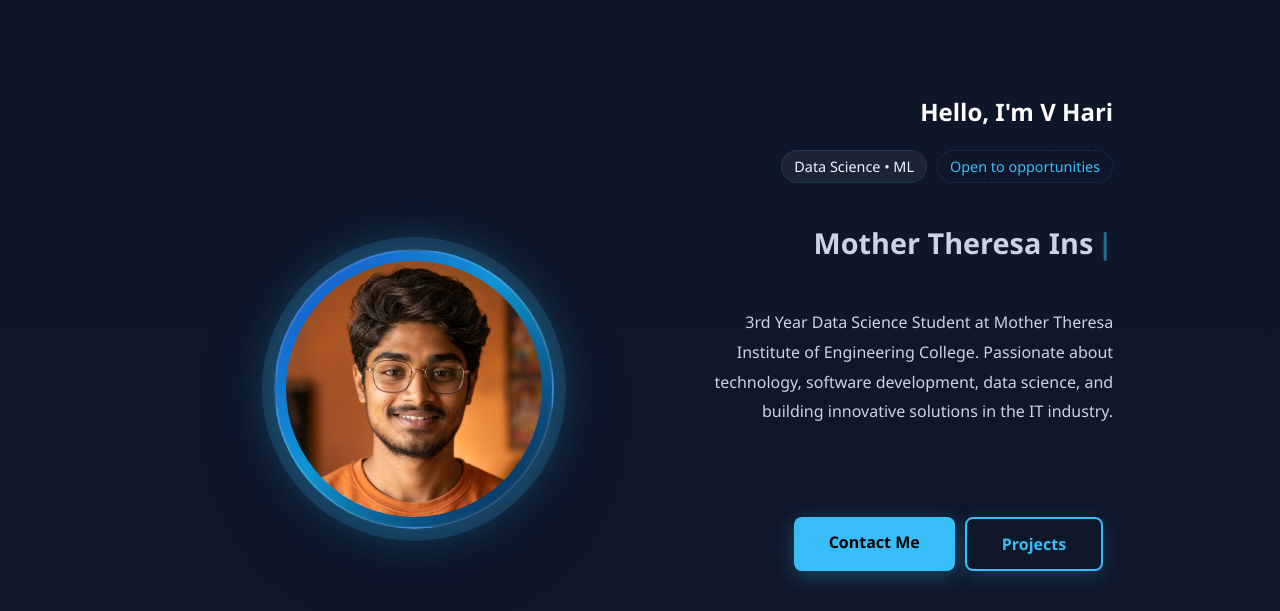
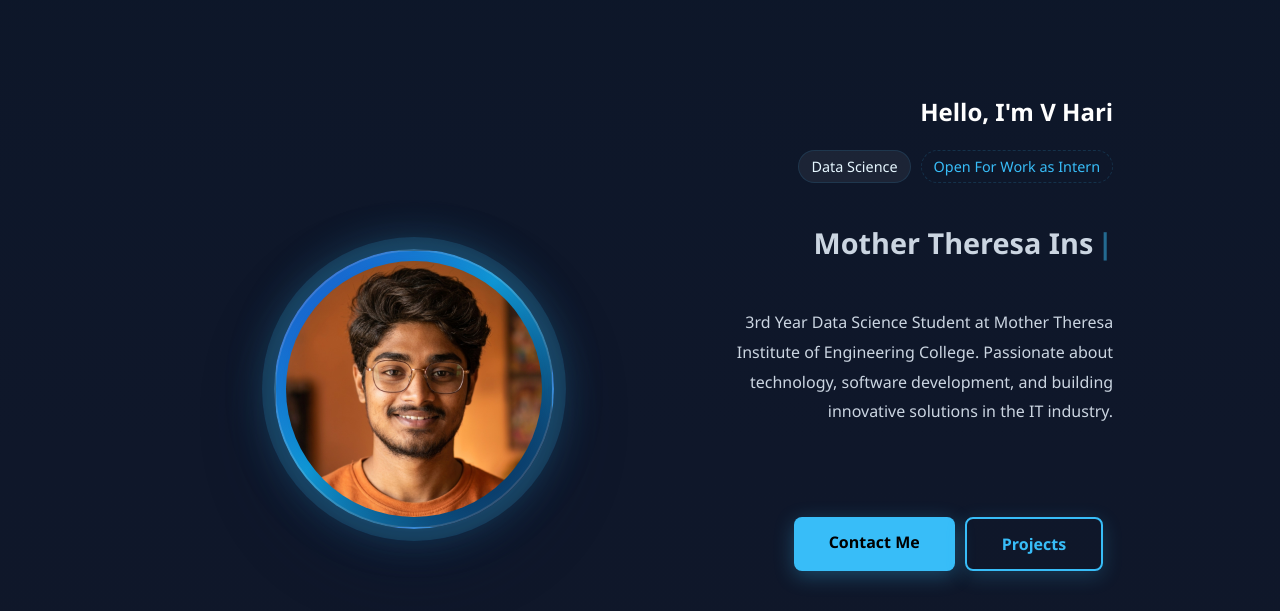
Before and after one commit to VHari163/Protfolio, a plain HTML site: page index.html in a window 1280 px wide. Shown: the part 71-682 px from the top of the page. Drawn offline with Linux system fonts and the light colour scheme.

Commit message:
protfolio

```diff
--- a/index.html
+++ b/index.html
@@ -43,8 +43,8 @@
                 <h1>Hello, I'm <span>V Hari</span></h1>
 
                 <div class="badges">
-                    <span class="badge">Data Science • ML</span>
-                    <span class="badge badge-outline">Open to opportunities</span>
+                    <span class="badge">Data Science</span>
+                    <span class="badge badge-outline">Open For Work as Intern</span>
                 </div>
 
                 <h2><span id="typed-text"></span><span class="cursor">|</span></h2>
@@ -53,7 +53,7 @@
                     3rd Year Data Science Student at
                     Mother Theresa Institute of Engineering College.
                     Passionate about technology, software development,
-                    data science, and building innovative solutions
+                    and building innovative solutions
                     in the IT industry.
                 </p>
 
```
